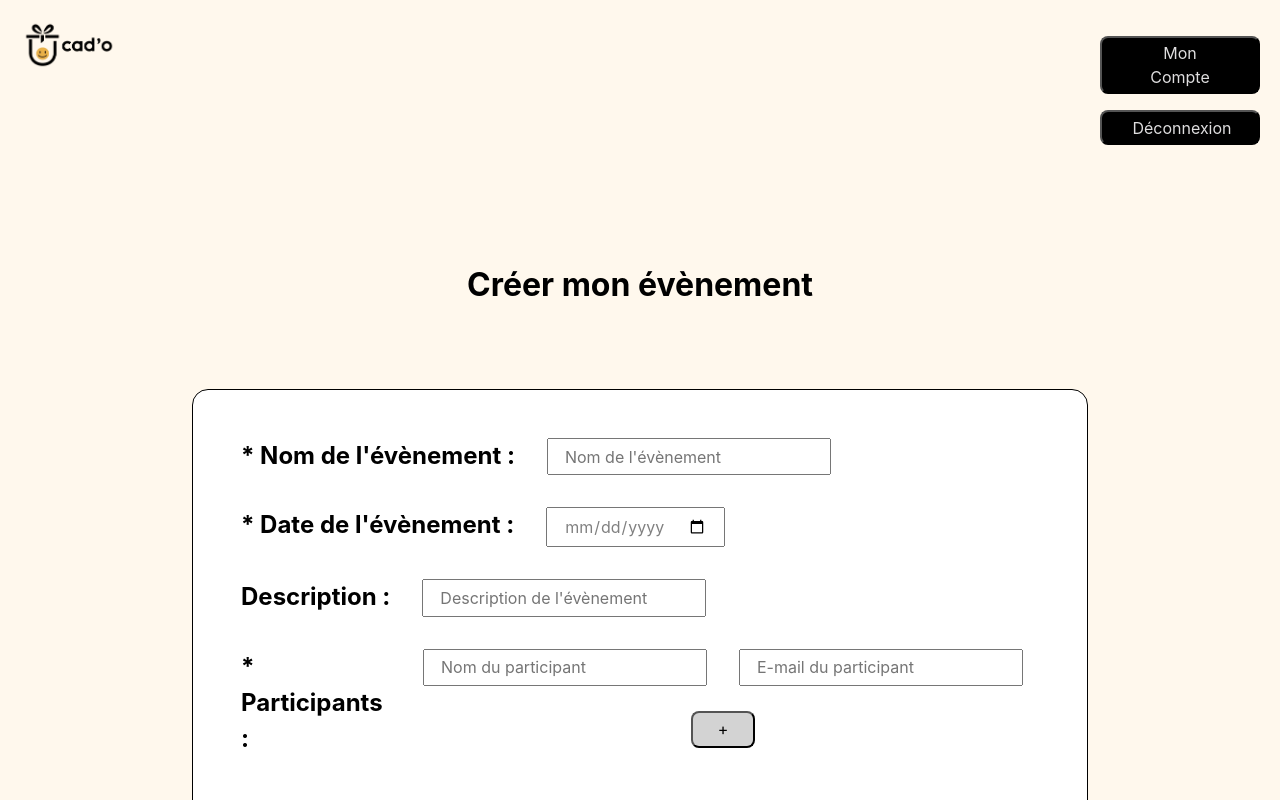
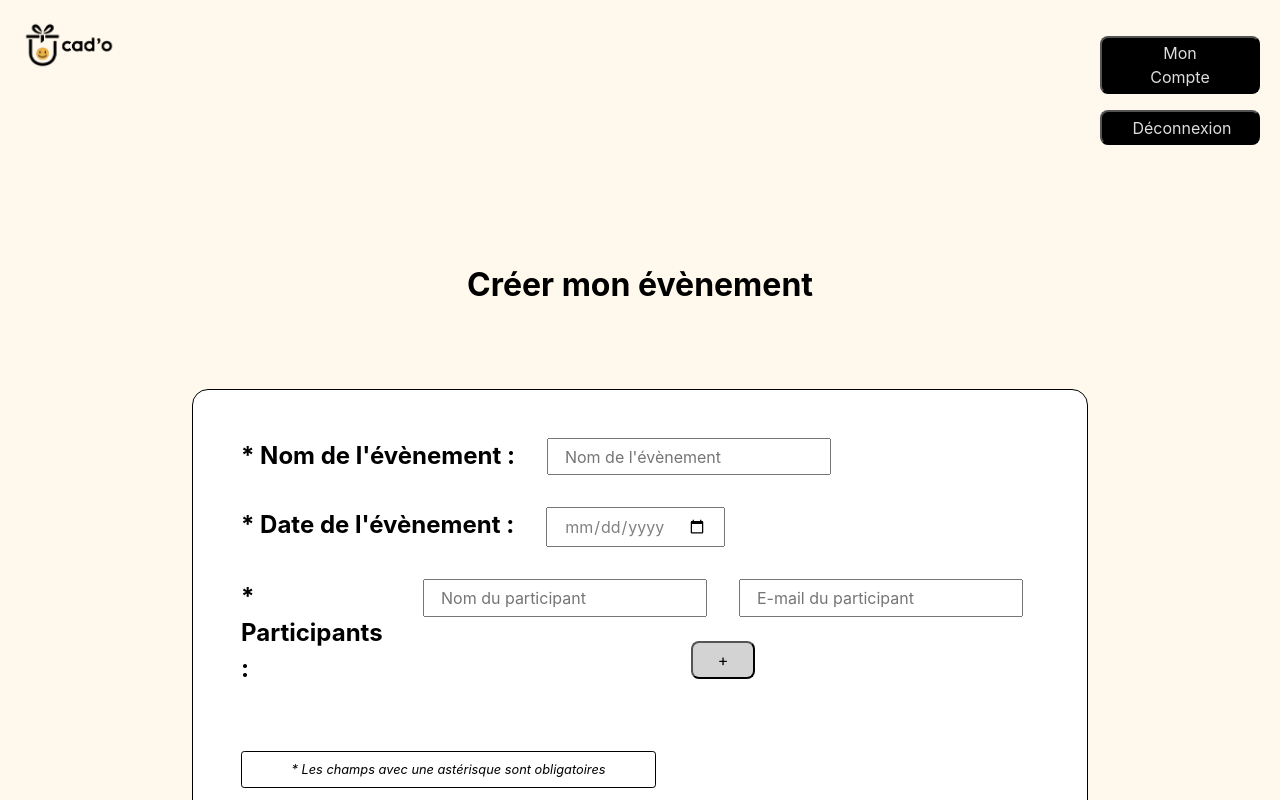
Before and after one commit to yanis-lannabi/cado-front, a React (Vite) app: page /creer-un-evenement in a window 1280 px wide. Shown: the top 800 px of the page. Built offline with nearby package versions, Linux system fonts and the light colour scheme.

Commit message:
feat: removing the description field since it is not part of the MVP + trying to manage the error a different way

```diff
--- a/src/components/Pages/CreateEvent/CreateEvent.tsx
+++ b/src/components/Pages/CreateEvent/CreateEvent.tsx
@@ -1,55 +1,56 @@
 import { useState } from 'react';
 import axios from 'axios';
-// import { useHistory } from 'react-router-dom';
 import './CreateEvent.scss';
 
 import Header from '../../Elements/Header/Header';
 import Footer from '../../Elements/Footer/Footer';
 
 function CreateEvent() {
+  const [errorMessage, setErrorMessage] = useState('');
+
   const [eventName, setEventName] = useState('');
   const [eventDate, setEventDate] = useState('');
-  const [eventDescription, setEventDescription] = useState('');
   const [participants, setParticipants] = useState([{ name: '', email: '' }]);
-
-  // const history = useHistory();
 
   const handleAddParticipant = () => {
     setParticipants([...participants, { name: '', email: '' }]);
   };
 
-  // const handleInputChange = (index, event) => {
-  //   const values = [...participants];
-
-  //   values[index].name = event.target.value;
-  //   values[index].email = event.target.value;
-
-  //   setParticipants(values);
-  // };
-
   const handleSubmit = async (e: React.FormEvent<HTMLFormElement>) => {
     e.preventDefault();
 
+    const eventsAPI = 'http://165.227.232.51:3000/events';
     const usersAPI = 'http://165.227.232.51:3000/users';
-    const eventsAPI = 'http://165.227.232.51:3000/events';
 
-    const participantRequests = participants.map((participant) => {
-      return axios.post(usersAPI, participant);
-    });
-
-    const eventRequest = axios.post(eventsAPI, {
+    const eventData = {
       name: eventName,
       date: eventDate,
-      description: eventDescription,
-    });
+    };
 
     try {
-      await Promise.all([...participantRequests, eventRequest]);
-      // history.push('/mes-evenements');
+      const eventResponse = await axios.post(eventsAPI, eventData);
 
-      console.log(eventName, eventDate, eventDescription, participants);
+      for (const participant of participants) {
+        const participantData = {
+          name: participant.name,
+          email: participant.email,
+        };
+
+        const userResponse = await axios.post(usersAPI, participantData);
+
+        console.log(userResponse.data);
+      }
+
+      console.log(eventResponse.data);
     } catch (error) {
       console.error('Une erreur est survenue:', error);
+      if (error.response && error.response.status === 500) {
+        error =
+          'Une erreur est survenue sur le serveur. Veuillez réessayer plus tard.';
+      } else {
+        error =
+          "Une erreur est survenue lors de la création de l'événement. Veuillez réessayer.";
+      }
     }
   };
 
@@ -83,21 +84,7 @@ function CreateEvent() {
             onChange={(e) => setEventDate(e.target.value)}
           />
         </div>
-        <div className="create-event__element">
-          <label
-            htmlFor="eventDescription"
-            className="create-event__element-title"
-          >
-            Description :
-          </label>
-          <input
-            type="text"
-            id="eventDescription"
-            value={eventDescription}
-            placeholder="Description de l'évènement"
-            onChange={(e) => setEventDescription(e.target.value)}
-          />
-        </div>
+
         <div className="create-event__element">
           <label htmlFor="participants" className="create-event__element-title">
             * Participants :
```
